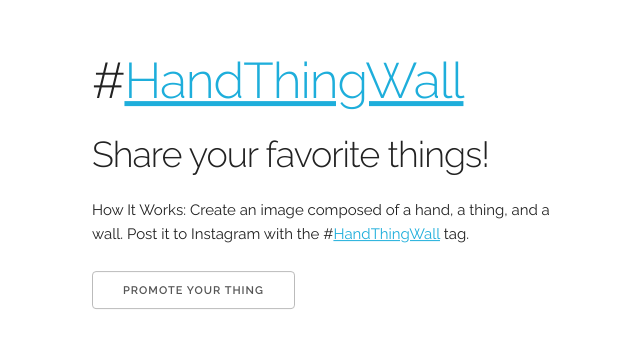
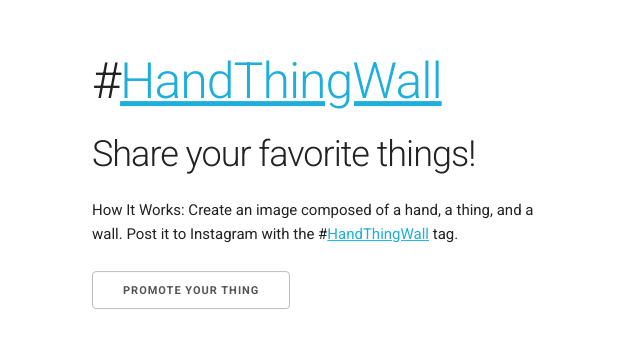
Before and after one commit to jedbridges/handthingwall, a plain HTML site: page index.html in a window 1280 px wide. Shown: the part 295-642 px from the top of the page, without its empty margins (68-708 px from the left). Drawn offline with Linux system fonts and the light colour scheme.

Commit message:
fonts change

```diff
--- a/css/skeleton.css
+++ b/css/skeleton.css
@@ -128,7 +128,7 @@ body {
   font-size: 1.5em; /* currently ems cause chrome bug misinterpreting rems on body element */
   line-height: 1.6;
   font-weight: 400;
-  font-family: "Raleway", "HelveticaNeue", "Helvetica Neue", Helvetica, Arial, sans-serif;
+  font-family: "Roboto", "HelveticaNeue", "Helvetica Neue", Helvetica, Arial, sans-serif;
   color: #222; }
 
 
--- a/index.html
+++ b/index.html
@@ -15,8 +15,8 @@
 
   <!-- FONT
   –––––––––––––––––––––––––––––––––––––––––––––––––– -->
-  <link href='https://fonts.googleapis.com/css?family=Roboto+Slab:400,300,100' rel='stylesheet' type='text/css'>
-  <link href="//fonts.googleapis.com/css?family=Raleway:400,300,600" rel="stylesheet" type="text/css">
+  <link href='https://fonts.googleapis.com/css?family=Roboto+Slab:400,700,100,300' rel='stylesheet' type='text/css'>
+  <link href='https://fonts.googleapis.com/css?family=Roboto:400,500,700,900,100,300,400italic,500italic' rel='stylesheet' type='text/css'>
 
   <!-- CSS
   –––––––––––––––––––––––––––––––––––––––––––––––––– -->
```
